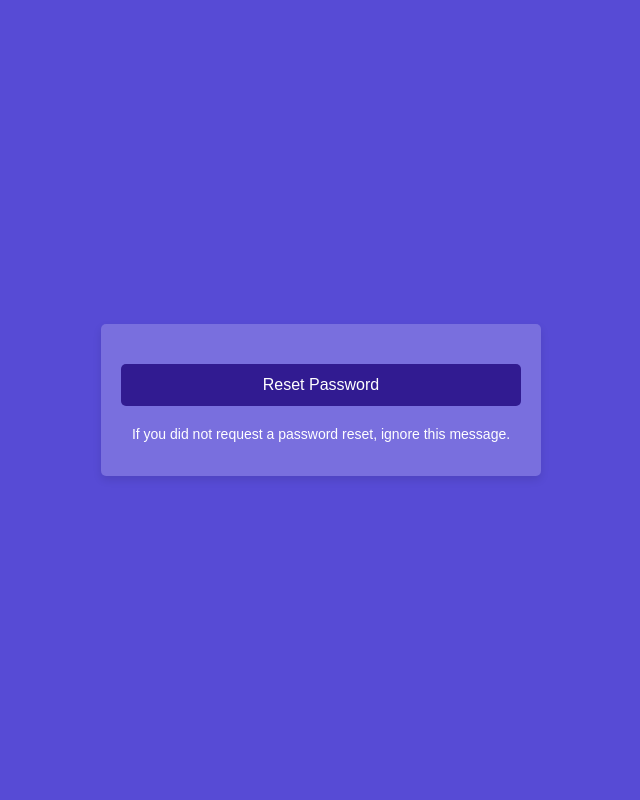
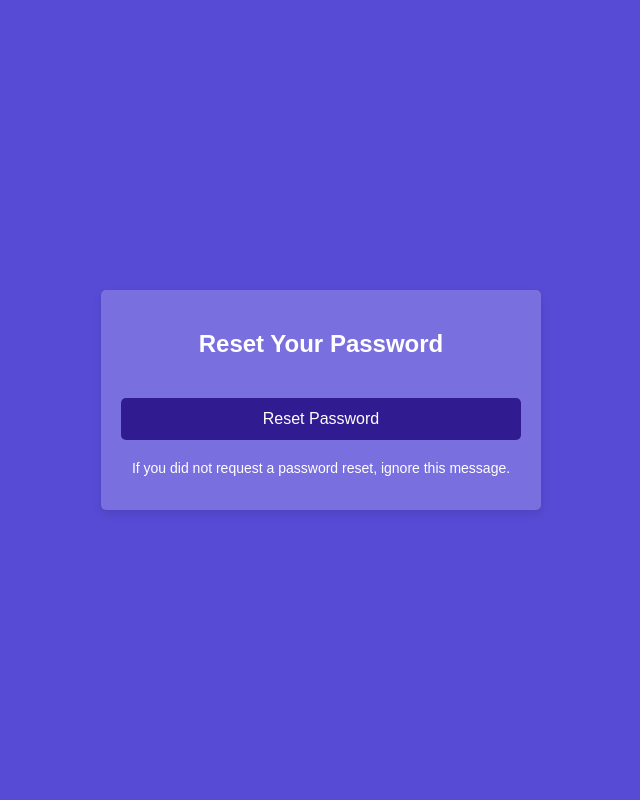
Before and after one commit to hossein-taheri/LLM-based-application-back-end, a Flask app: template app/templates/forgot-password.html in a window 1280 px wide. Shown: the whole page, without its empty margins (319-959 px from the left). Run offline with Flask 3, Linux system fonts and the light colour scheme; the template is opened without the code that fills it, so the values that code supplies are empty.

Commit message:
Some bugs have been fixed

```diff
--- a/app/templates/forgot-password.html
+++ b/app/templates/forgot-password.html
@@ -4,7 +4,7 @@
     <meta charset="UTF-8">
     <meta http-equiv="X-UA-Compatible" content="IE=edge">
     <meta name="viewport" content="width=device-width, initial-scale=1.0">
-    <title>Email Verification</title>
+    <title>Password Reset</title>
     <style>
         .btn:hover {
             background-color: #4d3b9f;
@@ -23,6 +23,7 @@
     <tr>
         <td align="center" valign="middle">
             <div style="background: rgba(255, 255, 255, 0.2); padding: 20px; border-radius: 5px; box-shadow: 0 4px 8px rgba(0, 0, 0, 0.1); max-width: 400px; width: 100%; text-align: center;">
+                <h2 style="color: white;">Reset Your Password</h2>
                 <form>
                     <a href="<reset_link>">
                         <button class="btn"
```
